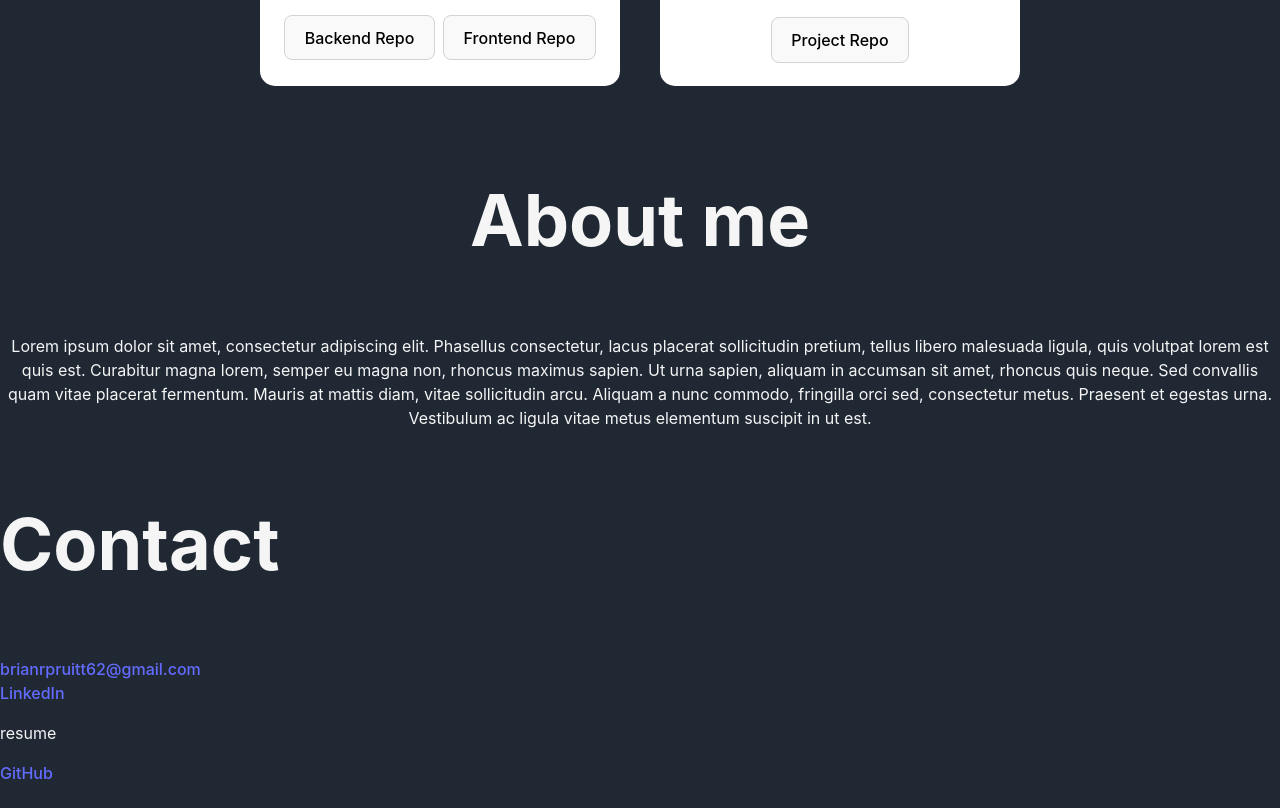
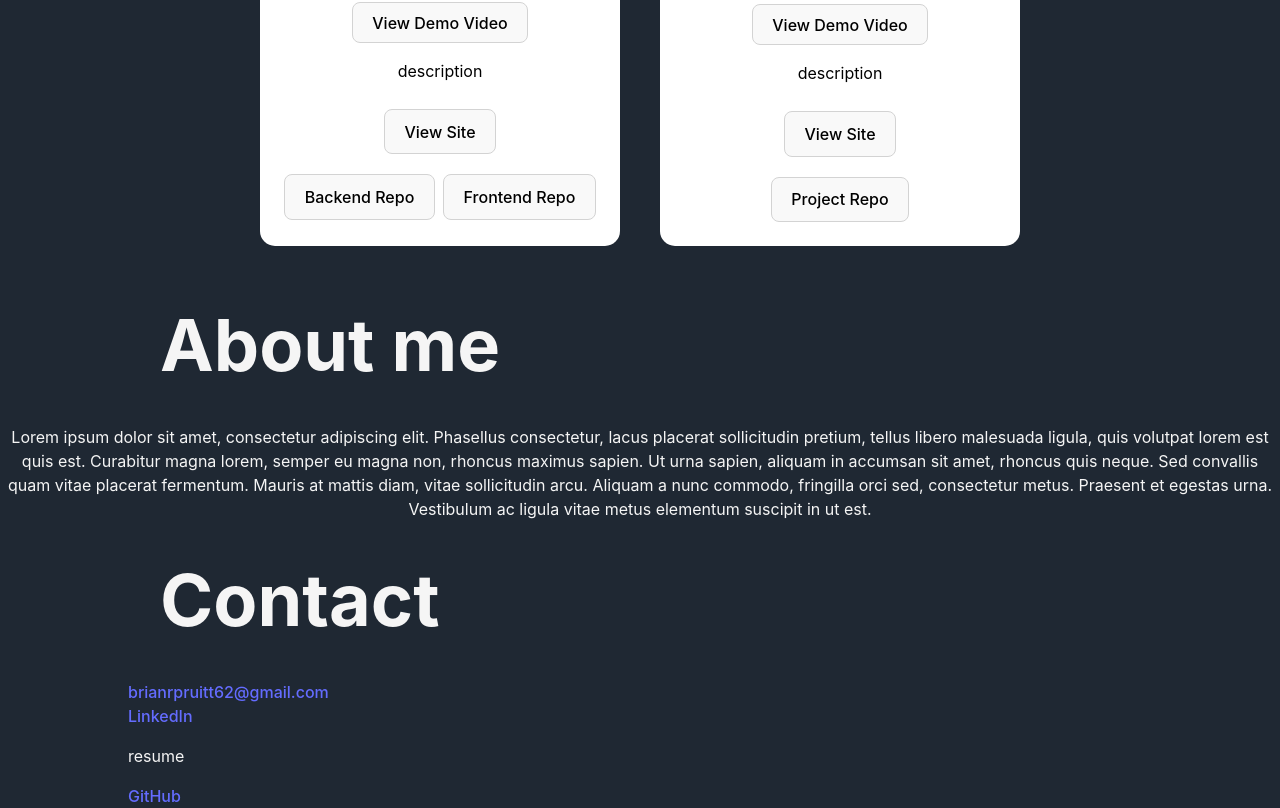
Before and after one commit to bpruitt63/portfolio, a React (Vite) app: page / in a window 1280 px wide. Shown: the part 1501-2309 px from the top of the page. Before the commit the page ends 2286 px from the top, so only its background shows below. Built offline with nearby package versions, Linux system fonts and the light colour scheme; a web font is replaced by a local one.

Commit message:
added/styled section titles

```diff
--- a/src/About.jsx
+++ b/src/About.jsx
@@ -5,7 +5,7 @@ function About() {
 
     return (
         <>
-            <h2>About me</h2>
+            <h2 className='sectionTitle'>About me</h2>
             <p>{aboutMe.description}</p>
         </>
     );
--- a/src/Contact.jsx
+++ b/src/Contact.jsx
@@ -5,13 +5,15 @@ import { aboutMe } from './static/data/personal_data';
 function Contact() {
 
     return (
+        <>
+            <h2 className='sectionTitle'>Contact</h2>
             <div className='contact'>
-            <h2>Contact</h2>
                 <a href={`mailto:${aboutMe.email}`}>{aboutMe.email}</a>
                 <a href={aboutMe.linkedIn}>LinkedIn</a>
                 <p>resume</p>
                 <a href={aboutMe.github}>GitHub</a>
             </div>
+        </>
     );
 };
 
--- a/src/Projects.jsx
+++ b/src/Projects.jsx
@@ -6,11 +6,14 @@ import Project from './Project';
 function Projects() {
 
     return (
-        <div className='projects'>
+        <>
+            <h2 className='sectionTitle'>Projects</h2>
+            <div className='projects'>
             {projects.map(p =>
                 <Project key={p.link}
                         project={p} />)}
         </div>
+        </>
     );
 };
 
--- a/src/static/styles/App.css
+++ b/src/static/styles/App.css
@@ -19,10 +19,27 @@ h2 {
 	h2 {
 		font-size: 3.5em;
 	}
+
+	.sectionTitle {
+		max-width: 90%;
+		text-align: left;
+		margin: auto;
+	}
+}
+
+@media screen and (min-width: 950px) {
+	.sectionTitle {
+		max-width: 80%;
+		margin: 2% auto;
+	}
 }
 
 @media screen and (min-width: 1225px) {
 	h2 {
 		font-size: 4.5em;
 	}
+
+	.sectionTitle {
+		max-width: 75%;
+	}
 }
--- a/src/static/styles/contact.css
+++ b/src/static/styles/contact.css
@@ -1,5 +1,7 @@
 .contact {
     text-align: left;
+    max-width: 80%;
+    margin: auto;
 }
 
 .contact a {
```
Lines whose indentation alone changed are shown as unchanged.
